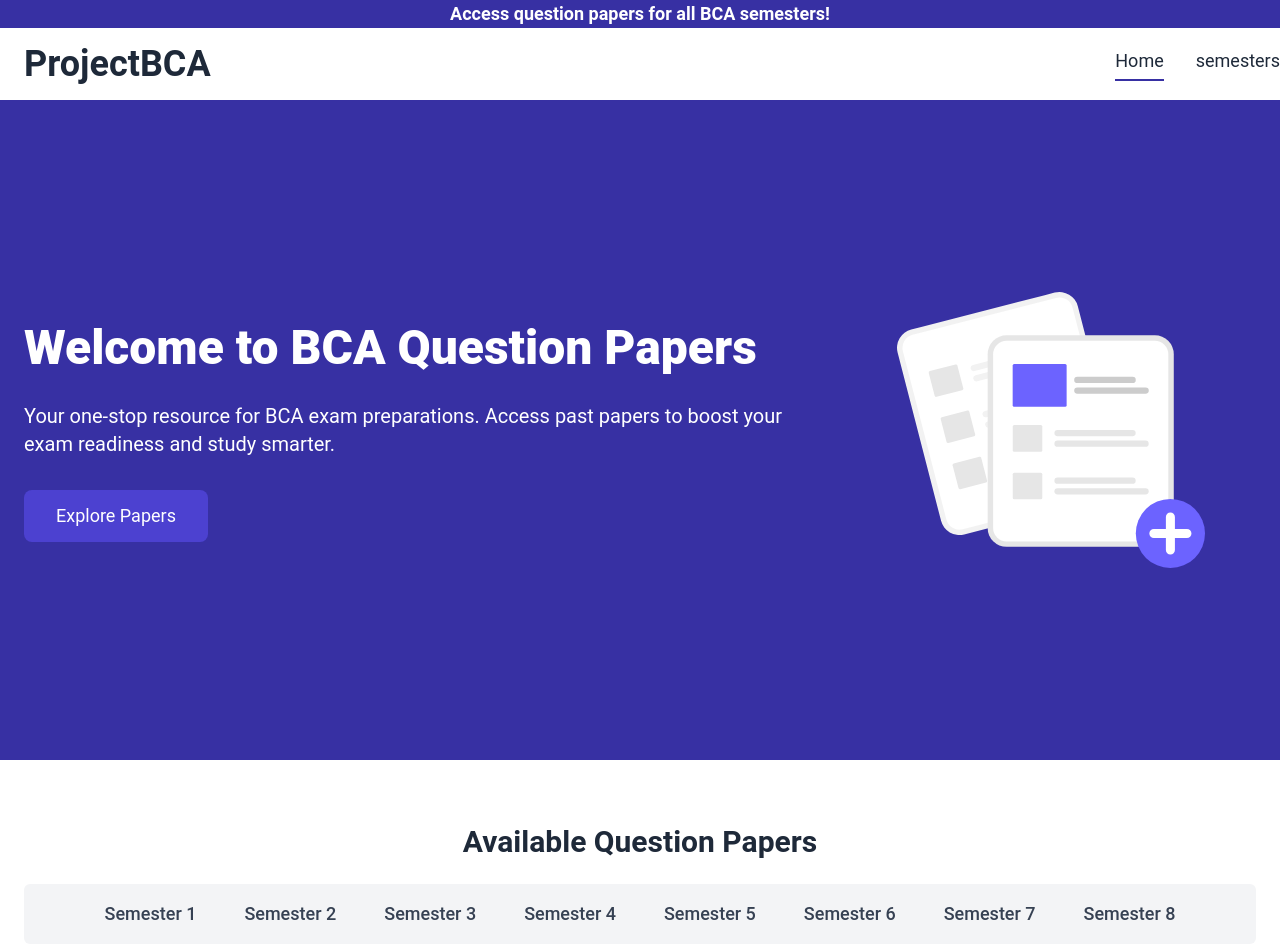
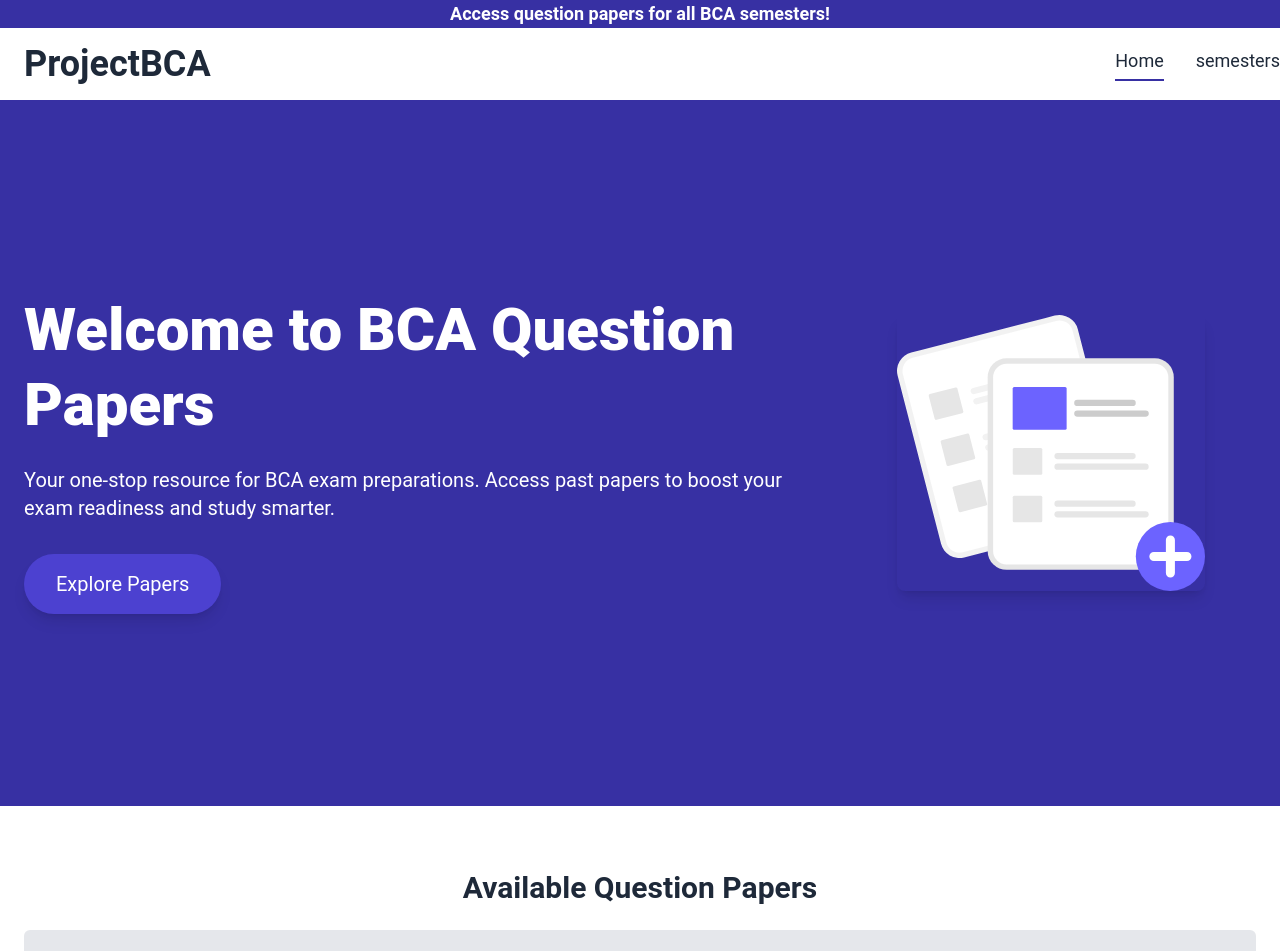
Before and after one commit to Loftyvirus/projectBCA, a React (Vite) app in the folder userPerspective/: page / in a window 1280 px wide. Shown: the top 951 px of the page. Built offline with nearby package versions, Linux system fonts and the light colour scheme.

Commit message:
Enhance Home page design with improved typography, button styles, and layout adjustments

```diff
--- a/userPerspective/src/pages/home.tsx
+++ b/userPerspective/src/pages/home.tsx
@@ -21,17 +21,18 @@ const Home: React.FC = () => {
       author="Safal Lama"
       keywords="BCA, question papers, semester, exam, study material"
     >
+      {/* Hero Section with Bubbly and Clumsy Design */}
       <section className="bg-[#3730a3] text-white py-32 lg:py-48 px-6">
         <div className="container mx-auto flex items-center justify-between flex-col lg:flex-row">
           <div className="text-left mb-12 lg:mb-0 lg:w-2/3">
-            <h1 className="text-4xl lg:text-5xl font-extrabold mb-6 leading-tight max-w-3xl">
+            <h1 className="text-5xl lg:text-6xl font-extrabold mb-6 leading-tight max-w-3xl">
               Welcome to BCA Question Papers
             </h1>
             <p className="text-lg md:text-xl mb-8 max-w-3xl">
               Your one-stop resource for BCA exam preparations. Access past
               papers to boost your exam readiness and study smarter.
             </p>
-            <button className="px-8 py-3 bg-[#4c41d0] text-white rounded-lg text-lg hover:bg-[#3730a3] transition-all focus:outline-none">
+            <button className="px-8 py-4 bg-[#4c41d0] text-white rounded-full text-xl hover:bg-[#3730a3] transition-all focus:outline-none shadow-lg hover:shadow-xl">
               Explore Papers
             </button>
           </div>
@@ -40,17 +41,18 @@ const Home: React.FC = () => {
             <img
               src={Illustration}
               alt="Illustration"
-              className="w-3/4 h-auto mx-auto"
+              className="w-3/4 h-auto mx-auto rounded-lg shadow-lg"
             />
           </div>
         </div>
       </section>
 
+      {/* Available Question Papers Section with Previous Design */}
       <div className="container mx-auto px-6 py-16">
         <h2 className="text-3xl font-semibold text-center text-gray-800 mb-6">
           Available Question Papers
         </h2>
-        <div className="w-full bg-gray-100 text-gray-700 text-center p-4 rounded-md mt-4">
+        <div className="w-full bg-gray-200 text-gray-700 text-center p-4 rounded-md mt-4">
           {semesters.map((semester, index) => (
             <span
               key={index}
```
